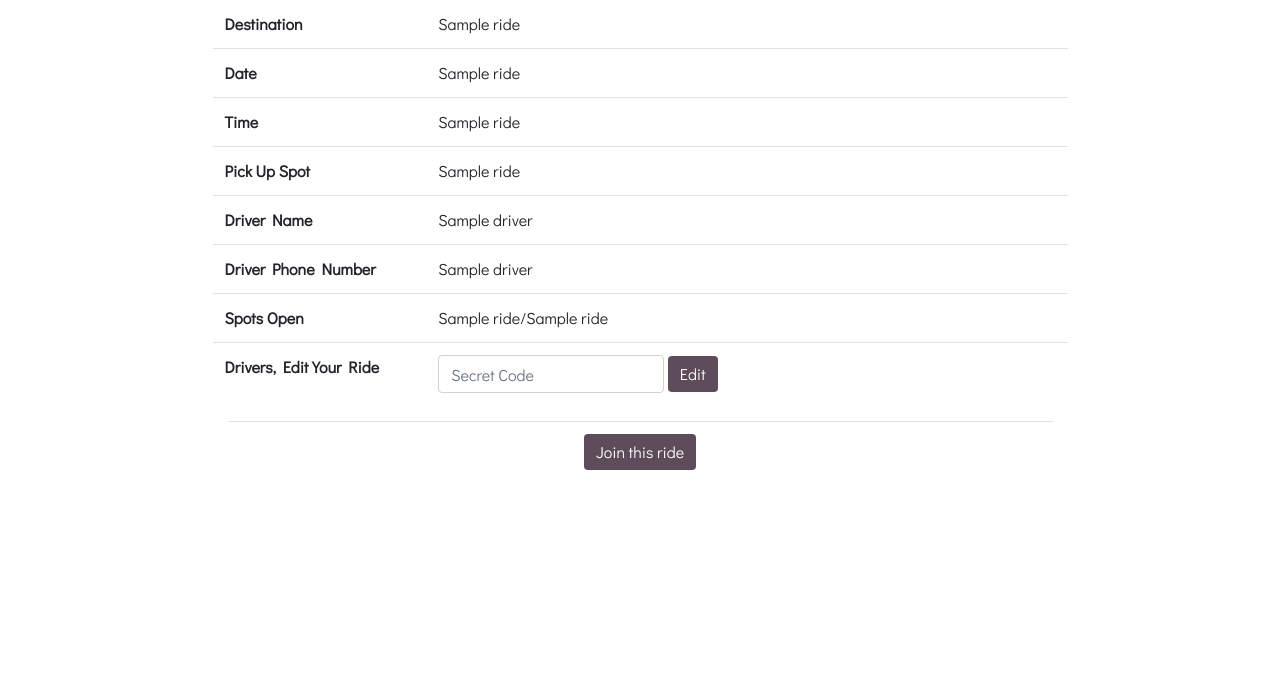
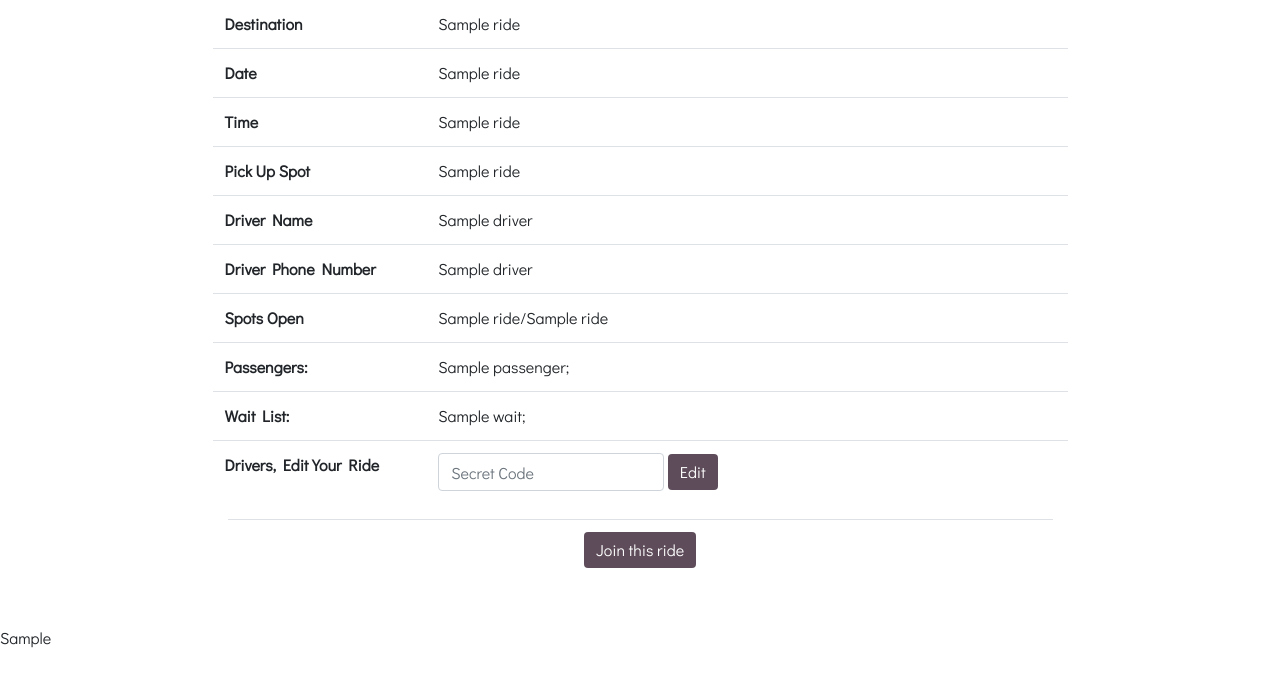
Before and after one commit to mes258/hikePool, a Flask app: template templates/details.html in a window 1280 px wide. Shown: the part 113-800 px from the top of the page. Run offline with Flask 2, Linux system fonts and the light colour scheme; the template is opened without the code that fills it: most values are stand-ins (such as "Sample title", 1, 10 or a date in 2020); some libraries are stand-ins or nearby versions.

Commit message:
Added waitlist to ride details

```diff
--- a/app.py
+++ b/app.py
@@ -1,7 +1,7 @@
 from flask import Flask, render_template, request, redirect
 from flask_cors import CORS
 from passlib.hash import sha256_crypt
-from models import createRide, getRides, deleteRide, joinRide, getRide, editRide, createPerson, getPeople, getPerson, getPassengers, getRequests, driveRide, getDriver
+from models import createRide, getRides, deleteRide, joinRide, getRide, editRide, createPerson, getPeople, getPerson, getPassengers, getRequests, driveRide, getDriver, getWaitlist
 app = Flask(__name__)
 
 CORS(app)
@@ -128,8 +128,9 @@ def ride_details(rideId):
     passengerLimit = ride[0][6]
     driver = getPerson(ride[0][5])
     passengers = getPassengers(rideId, passengerLimit)
+    waitList = getWaitlist(rideId, passengerLimit)
 
-    return render_template('details.html', ride=ride, driver=driver, passengers=passengers)
+    return render_template('details.html', ride=ride, driver=driver, passengers=passengers, waitList=waitList, waitListLen=len(waitList))
 
 @app.route('/edit/<rideId>', methods=['POST'])
 def edit_ride(rideId):
@@ -169,7 +170,8 @@ def viewRides():
     ridesWithDrivers = []
     for ride in rides:
         ridesWithDrivers.append((ride, getDriver(ride[5])))
-
+    for r in ridesWithDrivers:
+        print(r)
     requests = getRequests()
     return render_template('viewRides.html', rides=ridesWithDrivers, requests=requests, rideNum=len(rides), requestNum=len(requests))
 
@@ -183,7 +185,8 @@ def faq():
 
 @app.route('/drivers', methods=['GET', 'POST'])
 def drivers():
-    return render_template('drivers.html', requests=getRequests())
+    requests=getRequests()
+    return render_template('drivers.html', requests=requests, requestNum=len(requests))
 
 @app.route('/riders', methods=['GET', 'POST'])
 def riders():
@@ -191,7 +194,7 @@ def riders():
     ridesWithDrivers = []
     for ride in rides:
         ridesWithDrivers.append((ride, getDriver(ride[5])))
-    return render_template('riders.html', rides=ridesWithDrivers)
+    return render_template('riders.html', rides=ridesWithDrivers, rideNum=len(rides))
 
 @app.route('/nav/<tab>', methods=['GET', 'POST'])
 def nav(tab):
--- a/templates/details.html
+++ b/templates/details.html
@@ -71,6 +71,24 @@
               <td class="col-6 col-md-9">{{r[7]}}/{{r[6]}}</td>
             </tr>
             <tr class="row">
+              <td class="col-6 col-md-3">Passengers:</td>
+              <td class="col-6 col-md-9">
+                  {% for p in passengers %}
+                    {{p[1]}};
+                  {% endfor %}
+              </td>
+            </tr>
+            {% if waitListLen != 0 %}
+            <tr class="row">
+                    <td class="col-6 col-md-3">Wait List:</td>
+                    <td class="col-6 col-md-9">
+                        {% for p in waitList %}
+                          {{p[1]}};
+                        {% endfor %}
+                    </td>
+            </tr>
+            {% endif %}
+            <tr class="row">
               <td class="col-6 col-md-3">Drivers, Edit Your Ride</td>
               <td class="col-6 col-md-9">
                 <form action="/edit/{{'{0}'.format(r[0])}}" method="post">
@@ -93,7 +111,7 @@
         </div>
       </div>
     </div>
-
+    <p>{{waitList}}</p>
     <script
       src="https://code.jquery.com/jquery-3.4.1.min.js"
       integrity="sha256-CSXorXvZcTkaix6Yvo6HppcZGetbYMGWSFlBw8HfCJo="
```
Also changed, not shown: models.py (+11 -1 lines).
